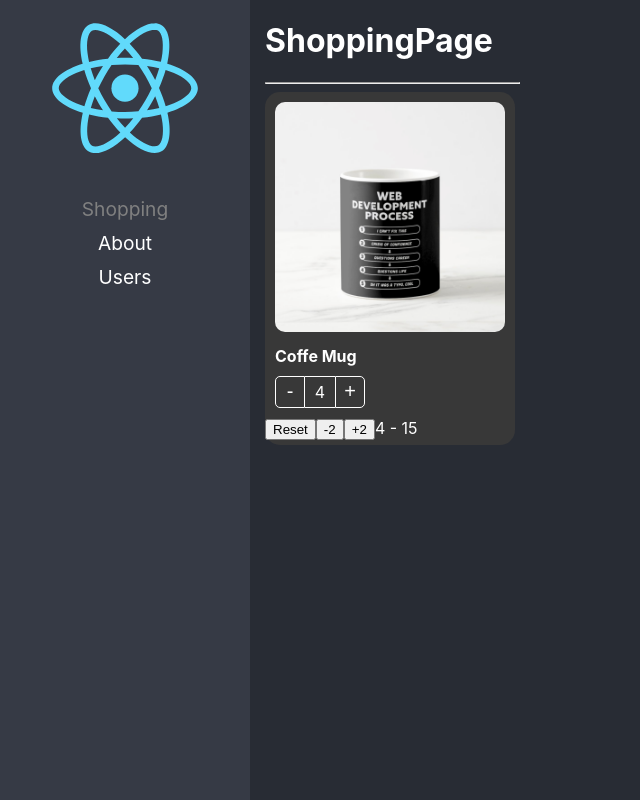
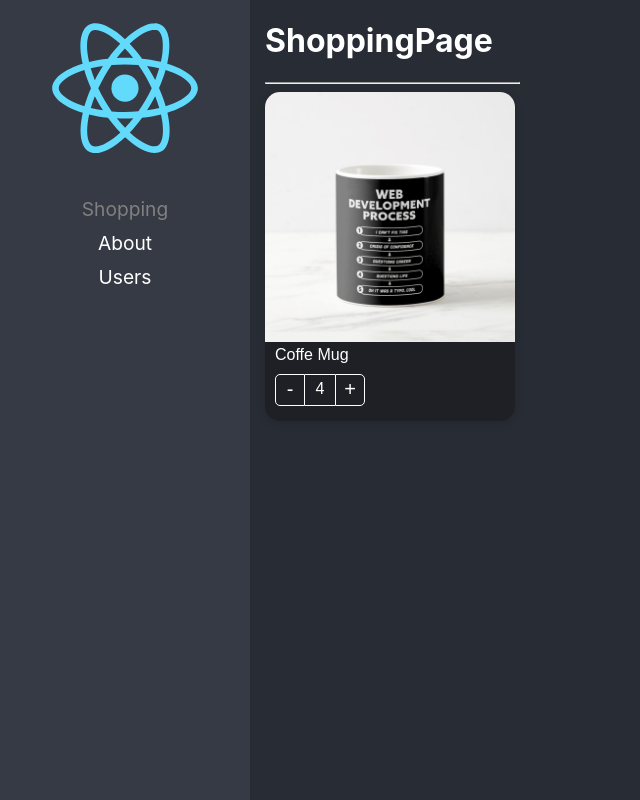
Before and after one commit to mfernandezfreire/react-pro, a React (Create React App) app: page / in a window 1280 px wide. Shown: the whole page, without its empty margins (0-640 px from the left). Built offline with nearby package versions, Linux system fonts and the light colour scheme.

Commit message:
pre-npm done

```diff
--- a/src/02-component-patterns/pages/ShoppingPage.tsx
+++ b/src/02-component-patterns/pages/ShoppingPage.tsx
@@ -1,8 +1,6 @@
 import { ProductButtons, ProductCard, ProductImage, ProductTitle } from '../components';
 
 import { products } from '../data/products';
-
-import '../styles/custom-styles.css';
 
 const product = products[0];
 
@@ -16,7 +14,6 @@
             <ProductCard
                 key={product.id}
                 product={product}
-                className='bg-dark text-white'
                 initialValues={{
                     count: 4,
                     maxCount: 15
@@ -25,18 +22,9 @@
                 {
                     ({ count, maxCount, isMaxCountReached, reset, increaseBy }) => (
                         <>
-                            <ProductImage className='custom-image' />
-                            <ProductTitle className='text-white text-bold' />
-                            <ProductButtons className="custom-buttons" />
-                            <button onClick={reset}>Reset</button>
-                            <button onClick={() => increaseBy(-2)}>-2</button>
-                            {
-                                (
-                                    !isMaxCountReached
-                                    && <button onClick={() => increaseBy(+2)}>+2</button>
-                                )
-                            }
-                            <span>{count} - {maxCount}</span>
+                            <ProductImage />
+                            <ProductTitle  />
+                            <ProductButtons  />
                         </>
                     )
                 }
--- a/src/02-component-patterns/styles/custom-styles.css
+++ /dev/null
@@ -1,28 +0,0 @@
-.bg-dark {
-  background-color: rgb(56, 56, 56);
-}
-
-.text-white {
-    color: white;
-}
-
-.text-bold {
-    font-weight: bold;
-}
-
-.custom-image {
-    width: calc((100% - 20px));
-    padding: 10px;
-    border-radius: 20px;
-}
-
-.custom-buttons button, .custom-buttons div {
-    color: white;
-    border-color: white;
-}
-
-.shopping-cart {
-    position: fixed;
-    top: 0px;
-    right: 0px;
-}
--- a/src/02-component-patterns/styles/styles.module.css
+++ b/src/02-component-patterns/styles/styles.module.css
@@ -1,8 +1,12 @@
+
+
 .productCard {
-  background-color: white;
+    background-color: #1E2025;
     border-radius: 15px;
-  color: black;
+    box-shadow: 0px 2px 10px rgba(0,0,0,0.15);
+    color: white;
     padding-bottom: 5px;
+    font-family: Arial, Helvetica, sans-serif;
     width: 250px;
     margin-right: 5px;
     margin-top: 5px;
@@ -26,8 +30,9 @@
 .buttonMinus {
     cursor: pointer;
     background-color: transparent;
-  border: 1px solid black;
+    border: 1px solid white;
     border-radius: 5px 0px 0px 5px;
+    color: white;
     font-size: 20px;
     width: 30px;
 }
@@ -37,8 +42,9 @@
 }
 
 .countLabel {
-  border-bottom: 1px solid black;
-  border-top: 1px solid black;
+    border-bottom: 1px solid white;
+    border-top: 1px solid white;
+    color: white;
     font-size: 16px;
     height: 25px;
     padding-top: 5px;
@@ -49,8 +55,9 @@
 .buttonAdd {
     cursor: pointer;
     background-color: transparent;
-  border: 1px solid black;
+    border: 1px solid white;
     border-radius: 0px 5px 5px 0px;
+    color: white;
     font-size: 20px;
     width: 30px;
 }
@@ -59,8 +66,9 @@
     background-color: rgba(0, 0, 0, 0.1);
 }
 
+
 .disabled {
     border-color: grey !important;
-  border-left: 1px solid white;
-  color: grey;
+    border-left: 1px solid white !important;
+    color: grey !important;
 }
```
Also changed, not shown: src/02-component-patterns/hooks/useProduct.ts (+1 -10 lines). Lines whose indentation alone changed are shown as unchanged.
